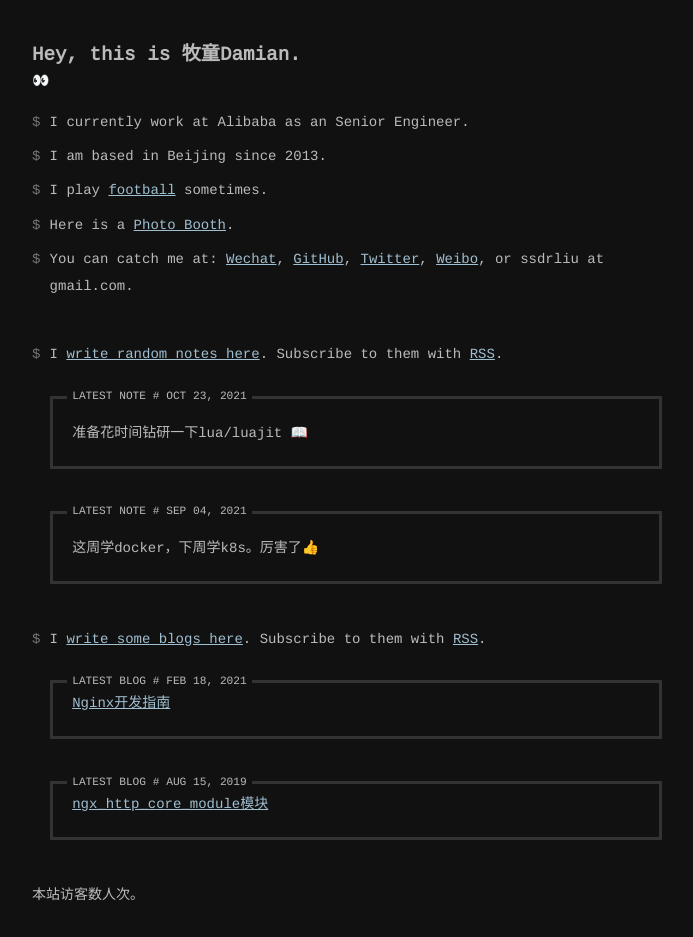
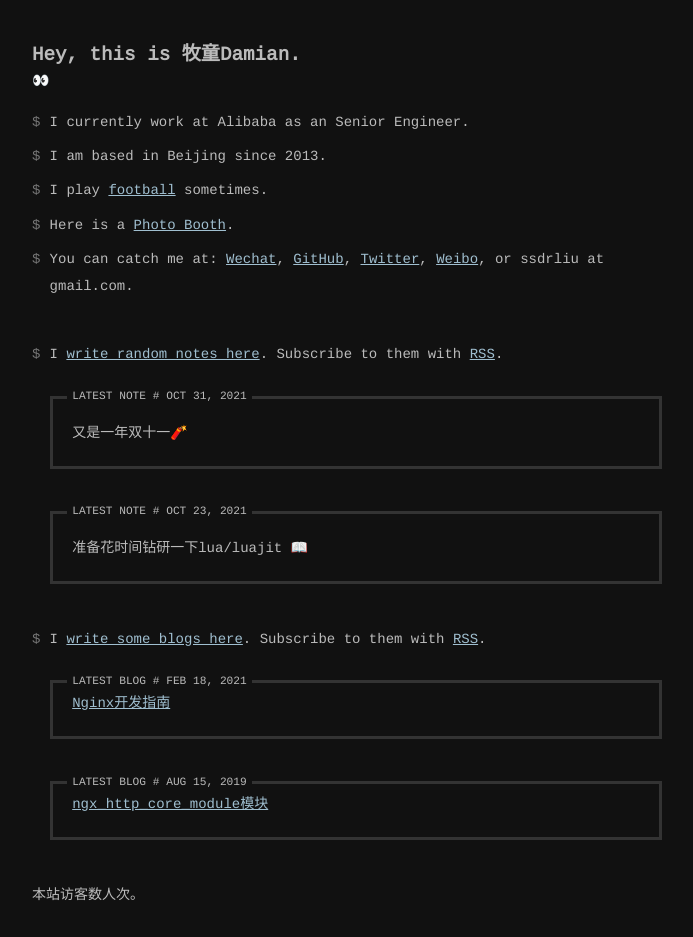
Before and after one commit to ssdr/site, a Jekyll site: the page built from index.html, in a window 1280 px wide. Shown: the whole page, without its empty margins (293-986 px from the left). Built offline with Jekyll 4.4.1, drawn with Linux system fonts in a browser that asks for light colours; comment, search, counter and statistics services are not loaded.

Commit message:
📝 Update an entry via micropub

```diff
--- a/_data/notes.yml
+++ b/_data/notes.yml
@@ -1,3 +1,7 @@
+- date: 2021/10/31 05:58
+  content: |
+    又是一年双十一🧨
+
 - date: 2021/10/23 15:55
   content: |
     准备花时间钻研一下lua/luajit 📖
```
